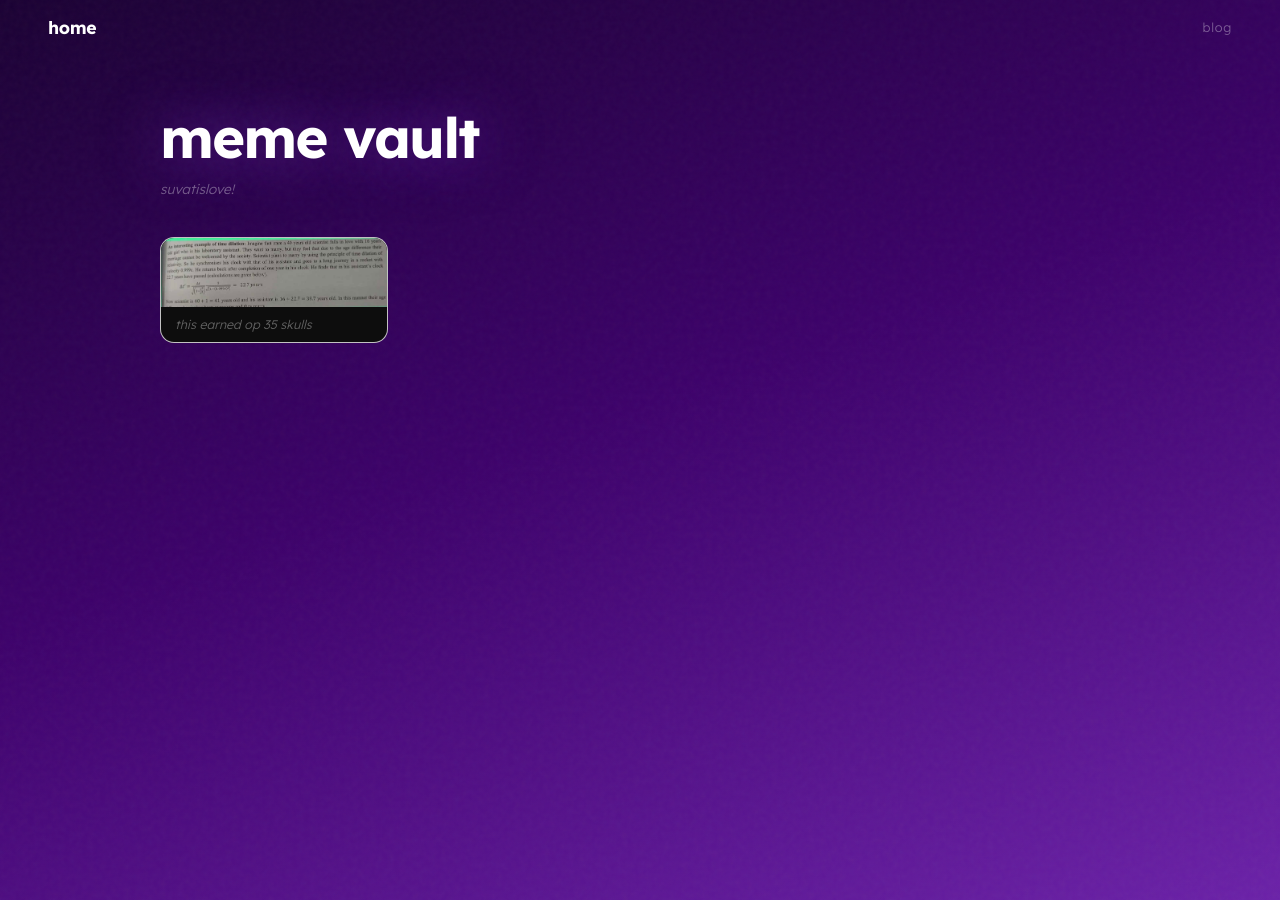
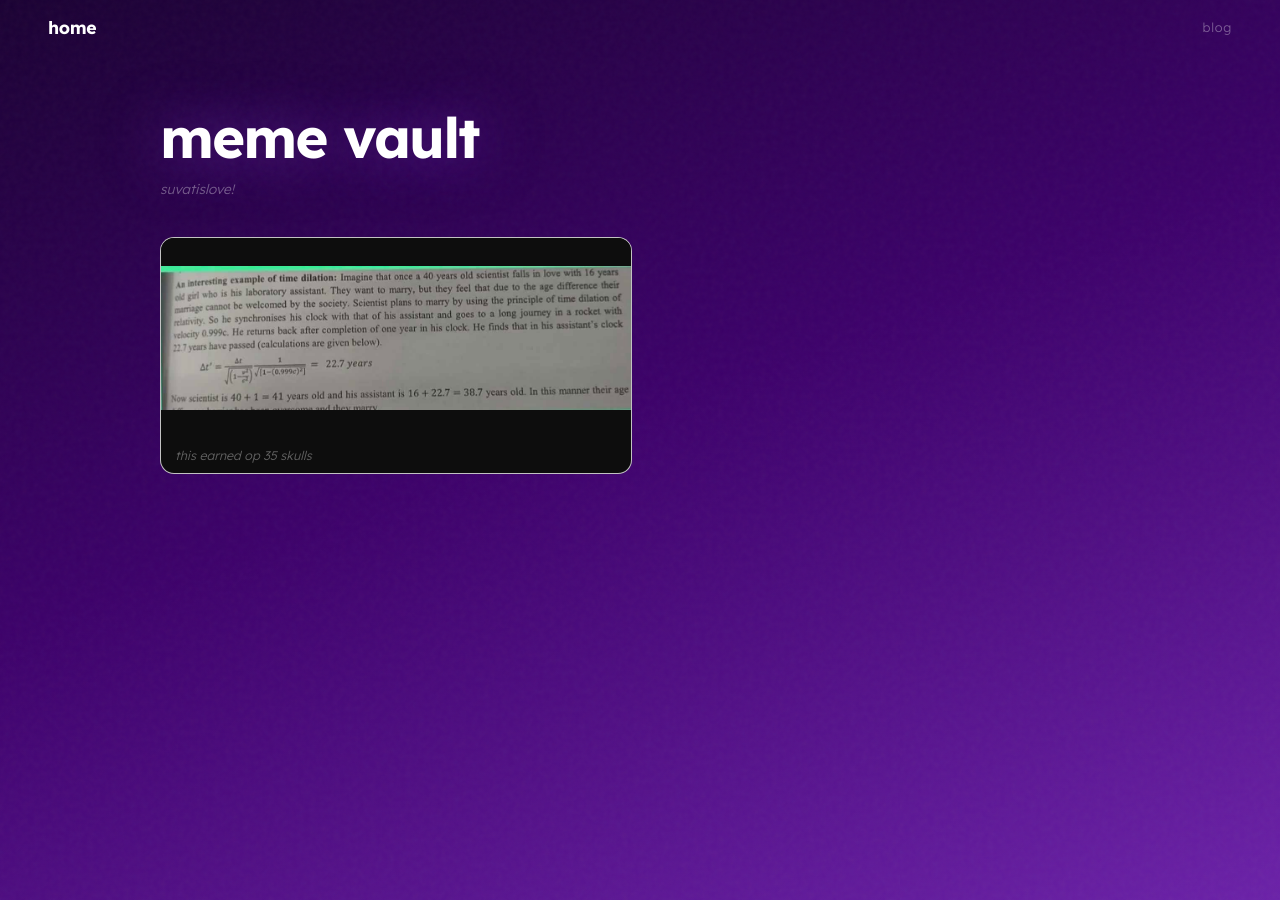
Before and after one commit to swardforever/home, a Jekyll site: the page built from memes/index.html, in a window 1280 px wide. Built offline with Jekyll 4.4.1, drawn with Linux system fonts in a browser that asks for light colours.

Commit message:
Update index.html

```diff
--- a/memes/index.html
+++ b/memes/index.html
@@ -22,7 +22,7 @@ title: meme vault
 
   .meme-grid {
     display: grid;
-    grid-template-columns: repeat(auto-fill, minmax(220px, 1fr));
+    grid-template-columns: repeat(auto-fill, minmax(320px, 1fr));
     gap: 16px;
   }
 
@@ -43,6 +43,9 @@ title: meme vault
     width: 100%;
     height: auto;
     display: block;
+    min-height: 200px;
+    object-fit: contain;
+    background: #0d0d0d;
   }
 
   .meme-caption {
```
